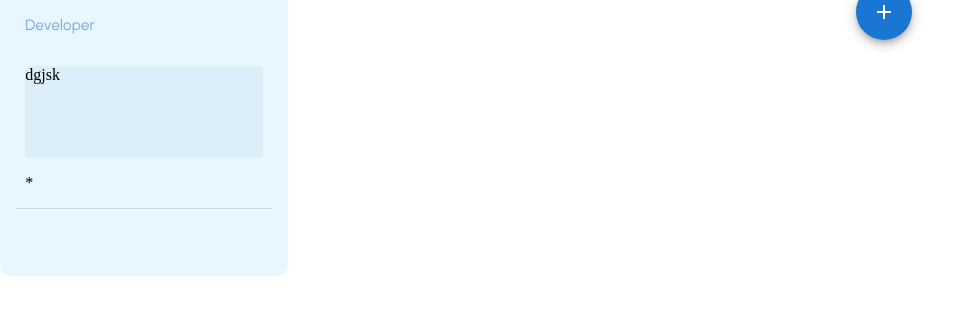
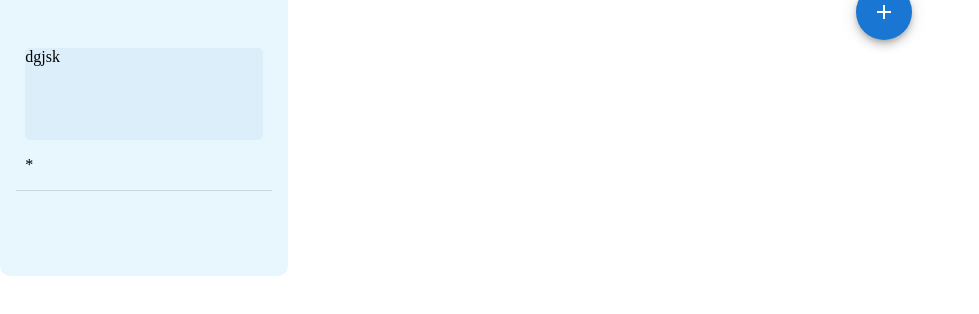
Before and after one commit to MuhammadAbdullahDogar/hg, a Next.js app: page /company/companyDashboard/JobCard in a window 1280 px wide. Shown: the top 314 px of the page, without its empty margins (0-979 px from the left). Built offline with nearby package versions, Linux system fonts and the light colour scheme.

Commit message:
job domain added

```diff
--- a/pages/company/companyDashboard/JobCard.jsx
+++ b/pages/company/companyDashboard/JobCard.jsx
@@ -7,7 +7,7 @@ const JobCard = ({job}) => {
             <Grid container spacing={2}>
                 <Grid item xs={12}></Grid>
                 <Grid item xs={1}></Grid>
-                <Grid item xs={11}><Typography variant='JobCardH2'> Developer</Typography></Grid>
+                <Grid item xs={11}><Typography variant='JobCardH2'>{job?.domain}</Typography></Grid>
 
                 <Grid item xs={1}></Grid>
                 <Grid item xs={11}><Typography variant='JobCardH1'>{job?.title}</Typography></Grid>
```
